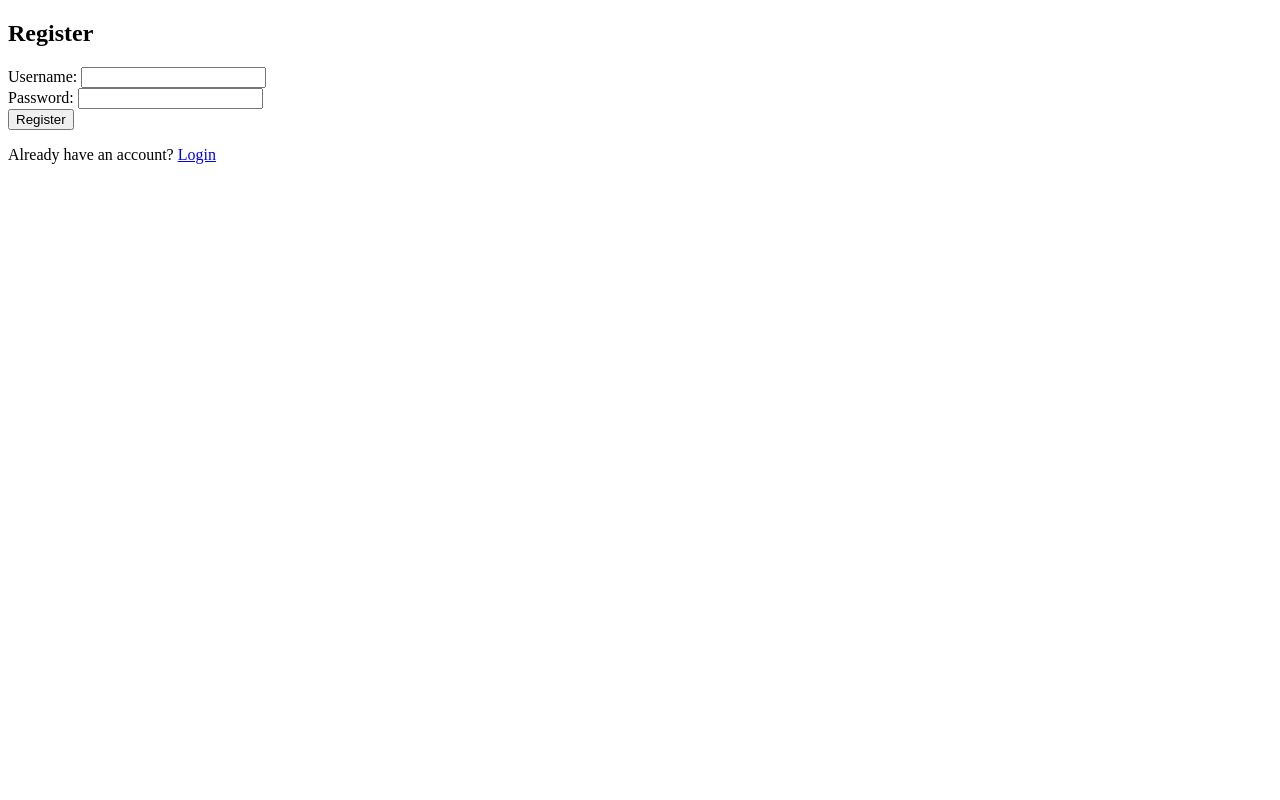
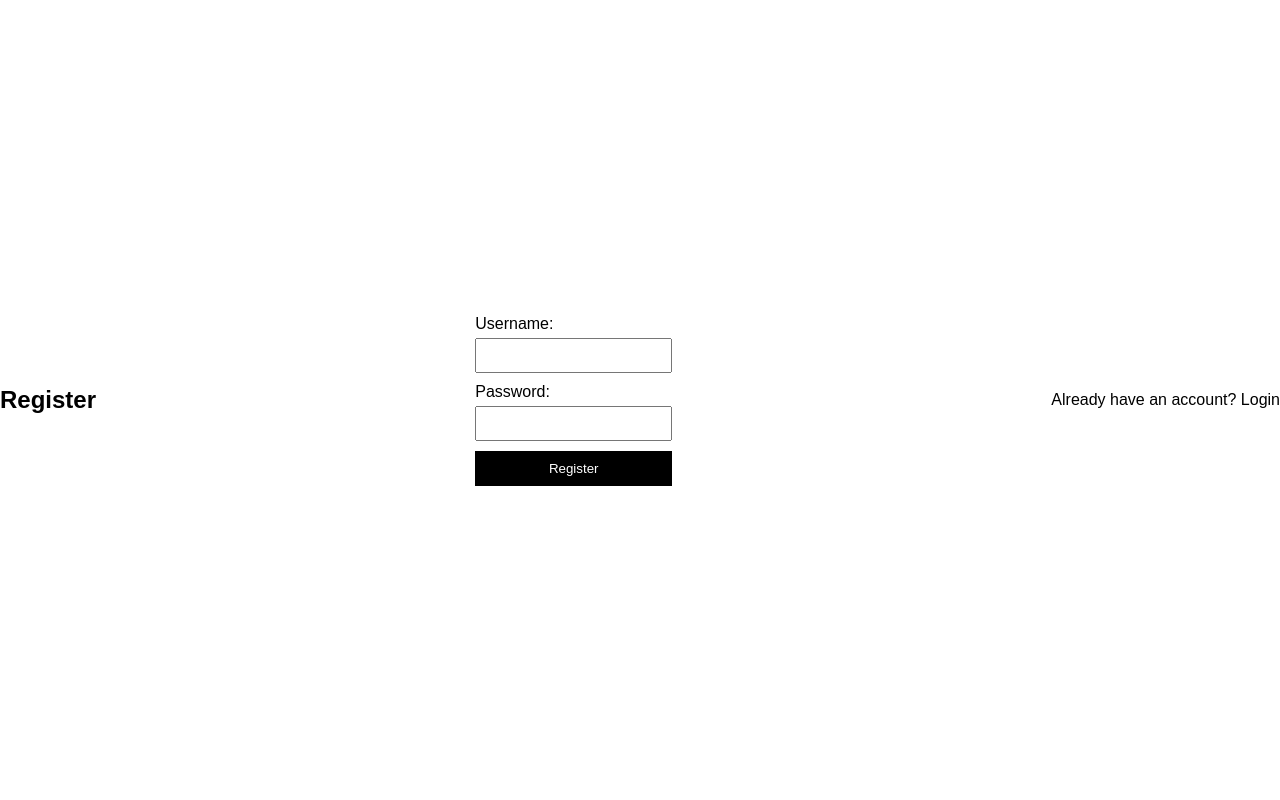
Before and after one commit to dominikstas/SportX, a Flask app: page /register in a window 1280 px wide. Run offline with Flask 3, Linux system fonts and the light colour scheme.

Commit message:
create css file

```diff
--- /dev/null
+++ b/static/style.css
@@ -0,0 +1,63 @@
+body {
+    font-family: Arial, sans-serif;
+    background-color: #fff;
+    color: #000;
+    margin: 0;
+    padding: 0;
+    display: flex;
+    justify-content: center;
+    align-items: center;
+    height: 100vh;
+}
+
+h2 {
+    text-align: center;
+}
+
+form {
+    max-width: 300px;
+    margin: 0 auto;
+}
+
+label {
+    display: block;
+    margin-bottom: 5px;
+}
+
+input {
+    width: 100%;
+    padding: 8px;
+    margin-bottom: 10px;
+    box-sizing: border-box;
+}
+
+button {
+    background-color: #000;
+    color: #fff;
+    padding: 10px;
+    border: none;
+    cursor: pointer;
+    width: 100%;
+}
+
+button:hover {
+    background-color: #333;
+}
+
+a {
+    color: #000;
+    text-decoration: none;
+}
+
+a:hover {
+    text-decoration: underline;
+}
+
+ul {
+    list-style: none;
+    padding: 0;
+}
+
+li {
+    margin-bottom: 5px;
+}
--- a/templates/login.html
+++ b/templates/login.html
@@ -4,6 +4,7 @@
     <meta charset="UTF-8">
     <meta name="viewport" content="width=device-width, initial-scale=1.0">
     <title>Login</title>
+    <link rel="stylesheet" type="text/css" href="{{ url_for('static', filename='/style.css') }}">
 </head>
 <body>
     <h2>Login</h2>
--- a/templates/register.html
+++ b/templates/register.html
@@ -4,6 +4,7 @@
     <meta charset="UTF-8">
     <meta name="viewport" content="width=device-width, initial-scale=1.0">
     <title>Registration</title>
+    <link rel="stylesheet" type="text/css" href="{{ url_for('static', filename='/style.css') }}">
 </head>
 <body>
     <h2>Register</h2>
```
Also changed, not shown: static/index.css (deleted).
